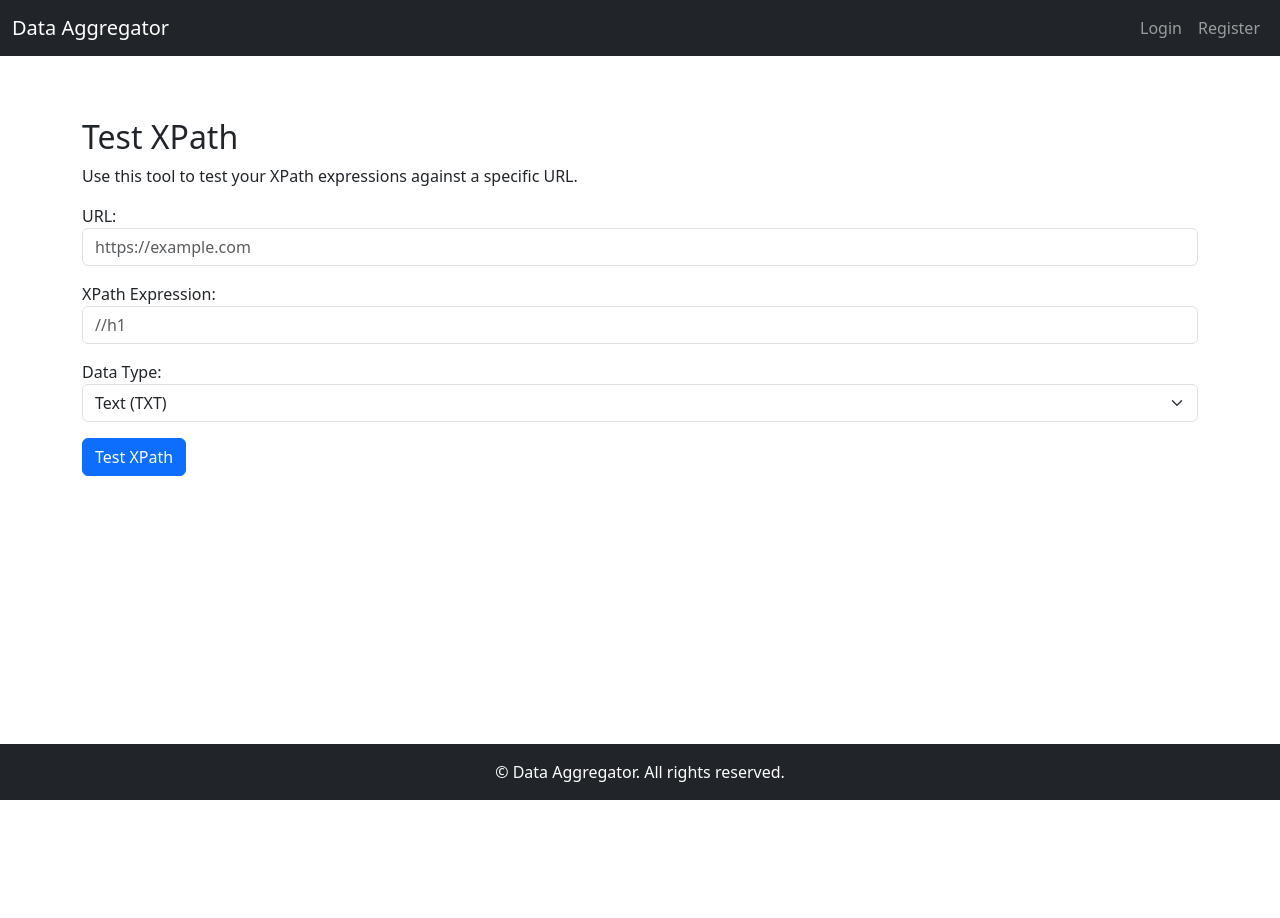
After one commit to BrentVanEyken/django_scraper_prototype, a Django app: page /test-xpath/ in a window 1280 px wide. The commit adds this page. Run offline with Django 5.2, Linux system fonts and the light colour scheme; parts of the project's set-up code (start-up, migrations or seed data) failed here and were passed over.

Commit message:
added xpath test page

```diff
--- a/myproject/datapointScraperApp/forms.py
+++ b/myproject/datapointScraperApp/forms.py
@@ -31,3 +31,27 @@ class DatapointForm(forms.ModelForm):
             'organization': forms.Select(attrs={'class': 'form-select'}),
             'status': forms.Select(attrs={'class': 'form-select'}),
         }
+
+class TestXPathForm(forms.Form):
+    DATA_TYPE_CHOICES = [
+        ('TXT', 'Text (TXT)'),
+        ('HTML', 'HTML (HTML)'),
+    ]
+
+    url = forms.URLField(
+        label='URL',
+        widget=forms.URLInput(attrs={'class': 'form-control', 'placeholder': 'https://example.com'}),
+        required=True
+    )
+    xpath = forms.CharField(
+        label='XPath Expression',
+        widget=forms.TextInput(attrs={'class': 'form-control', 'placeholder': '//h1'}),
+        required=True
+    )
+    data_type = forms.ChoiceField(
+        label='Data Type',
+        choices=DATA_TYPE_CHOICES,
+        widget=forms.Select(attrs={'class': 'form-select'}),
+        required=True,
+        initial='TXT'
+    )
--- a/myproject/datapointScraperApp/templates/base.html
+++ b/myproject/datapointScraperApp/templates/base.html
@@ -29,7 +29,7 @@
                 <ul class="navbar-nav ms-auto">
                     {% if user.is_authenticated %}
                         <li class="nav-item">
-                            <a class="nav-link" href="{% url 'home' %}">Home</a>
+                            <a class="nav-link" href="{% url 'test_xpath' %}">Test XPath</a>
                         </li>
                         <li class="nav-item">
                             <a class="nav-link" href="{% url 'datapoint-create' %}">Create Datapoint</a>
--- /dev/null
+++ b/myproject/datapointScraperApp/templates/test_xpath.html
@@ -0,0 +1,55 @@
+{% extends "base.html" %}
+
+{% block content %}
+<div class="container mt-5">
+    <h2>Test XPath</h2>
+    <p>Use this tool to test your XPath expressions against a specific URL.</p>
+
+    <!-- Test XPath Form -->
+    <form method="POST" action="{% url 'test_xpath' %}">
+        {% csrf_token %}
+        <div class="mb-3">
+            {{ form.url.label_tag }}
+            {{ form.url }}
+            {% if form.url.errors %}
+                <div class="text-danger">
+                    {{ form.url.errors }}
+                </div>
+            {% endif %}
+        </div>
+        <div class="mb-3">
+            {{ form.xpath.label_tag }}
+            {{ form.xpath }}
+            {% if form.xpath.errors %}
+                <div class="text-danger">
+                    {{ form.xpath.errors }}
+                </div>
+            {% endif %}
+        </div>
+        <div class="mb-3">
+            {{ form.data_type.label_tag }}
+            {{ form.data_type }}
+            {% if form.data_type.errors %}
+                <div class="text-danger">
+                    {{ form.data_type.errors }}
+                </div>
+            {% endif %}
+        </div>
+        <button type="submit" class="btn btn-primary">Test XPath</button>
+    </form>
+
+    <!-- Display Scraped Data -->
+    {% if scraped_data %}
+        <div class="mt-5">
+            <h4>Scraped Data:</h4>
+            {% if data_type == 'TXT' %}
+                <p>{{ scraped_data }}</p>
+            {% elif data_type == 'HTML' %}
+                <div class="border p-3">
+                    {{ scraped_data|safe }}
+                </div>
+            {% endif %}
+        </div>
+    {% endif %}
+</div>
+{% endblock %}
--- a/myproject/datapointScraperApp/urls.py
+++ b/myproject/datapointScraperApp/urls.py
@@ -13,4 +13,5 @@ urlpatterns = [
     path('datagroups/<int:datagroup_id>/scrape/', views.ScrapeDataGroupView.as_view(), name='scrape_datagroup'),
     path('organisations/<int:organisation_id>/scrape/', views.ScrapeOrganizationView.as_view(), name='scrape_organisation'),
     path('datapoints/scrape_all/', views.ScrapeAllDatapointsView.as_view(), name='scrape_all_datapoints'),
+    path('test-xpath/', views.TestXPathView.as_view(), name='test_xpath')
 ]
--- a/myproject/datapointScraperApp/views.py
+++ b/myproject/datapointScraperApp/views.py
@@ -15,7 +15,7 @@ import requests
 import os
 import json
 
-from .forms import RegisterForm, DatapointForm
+from .forms import RegisterForm, DatapointForm, TestXPathForm
 from .models import Datapoint, Organization, DataGroup
 from django.utils import timezone
 
@@ -275,7 +275,7 @@ class ScrapeAllDatapointsView(LoginRequiredMixin, PermissionRequiredMixin, View)
         logger.debug(f"Scraping payload: {json.dumps(payload)}")
 
         # Retrieve the API token from Django settings
-        API_TOKEN = settings.SCRAPER_API_TOKEN  # Ensure this is set in settings.py and loaded from .env
+        API_TOKEN = settings.SCRAPER_API_TOKEN
 
         headers = {
             "Authorization": f"Bearer {API_TOKEN}",
@@ -345,4 +345,106 @@ class ScrapeAllDatapointsView(LoginRequiredMixin, PermissionRequiredMixin, View)
             logger.error("JSONDecodeError: Invalid response from FastAPI.")
             messages.error(request, "Invalid response from the scraper service.")
 
-        return redirect('home')  # Adjust as per your URL naming
+        return redirect('home')
+
+
+class TestXPathView(View):
+    """
+    View to allow users to test an XPath by providing a URL and XPath expression.
+    """
+    template_name = 'test_xpath.html'
+
+    def get(self, request):
+        """
+        Handle GET requests: display the form.
+        """
+        form = TestXPathForm()
+        return render(request, self.template_name, {'form': form})
+
+    def post(self, request):
+        """
+        Handle POST requests: process the form and display results.
+        """
+        form = TestXPathForm(request.POST)
+        if form.is_valid():
+            url = form.cleaned_data['url']
+            xpath = form.cleaned_data['xpath']
+            data_type = form.cleaned_data['data_type']
+
+            # Prepare the scraping task
+            task = {
+                "tasks": [
+                    {
+                        "url": url,
+                        "xpath": xpath,
+                        "data_type": data_type
+                    }
+                ]
+            }
+
+            # Log the scraping task
+            logger.debug(f"TestXPath Scraping task: {json.dumps(task)}")
+
+            # Retrieve the API token from Django settings
+            API_TOKEN = settings.SCRAPER_API_TOKEN
+
+            headers = {
+                "Authorization": f"Bearer {API_TOKEN}",
+                "Content-Type": "application/json"
+            }
+
+            try:
+                # Send POST request to FastAPI scraper
+                response = requests.post(
+                    "http://127.0.0.1:8001/scrape/batch",  # FastAPI batch endpoint on port 8001
+                    json=task,
+                    headers=headers,
+                    timeout=60  # Adjust timeout as needed
+                )
+
+                logger.info(f"FastAPI Response Status Code: {response.status_code}")
+                logger.info(f"FastAPI Response Content: {response.text}")
+
+                if response.status_code == 200:
+                    response_data = response.json()
+                    results = response_data.get("results", [])
+
+                    if not results:
+                        messages.warning(request, "No results returned from the scraper.")
+                        return render(request, self.template_name, {'form': form})
+
+                    result = results[0]  # Since we're testing a single task
+
+                    if result.get("status") == "success":
+                        scraped_data = result.get("scraped_data")
+                        return render(request, self.template_name, {
+                            'form': form,
+                            'scraped_data': scraped_data,
+                            'success': True
+                        })
+                    else:
+                        error = result.get("error", "Unknown error occurred during scraping.")
+                        messages.error(request, f"Scraping failed: {error}")
+                        return render(request, self.template_name, {'form': form})
+                else:
+                    # Attempt to extract error message from FastAPI response
+                    try:
+                        error_detail = response.json().get("detail", "Unknown error")
+                    except json.JSONDecodeError:
+                        error_detail = response.text  # Capture raw response
+                    logger.error(f"FastAPI Error Response: {response.text}")
+                    messages.error(request, f"Failed to initiate scraping: {error_detail}")
+                    return render(request, self.template_name, {'form': form})
+
+            except requests.exceptions.RequestException as e:
+                logger.error(f"RequestException: {e}")
+                messages.error(request, f"Error connecting to the scraper service: {e}")
+                return render(request, self.template_name, {'form': form})
+            except json.JSONDecodeError:
+                logger.error("JSONDecodeError: Invalid response from FastAPI.")
+                messages.error(request, "Invalid response from the scraper service.")
+                return render(request, self.template_name, {'form': form})
+        else:
+            # Form is invalid
+            messages.error(request, "Please correct the errors below.")
+            return render(request, self.template_name, {'form': form})
```
